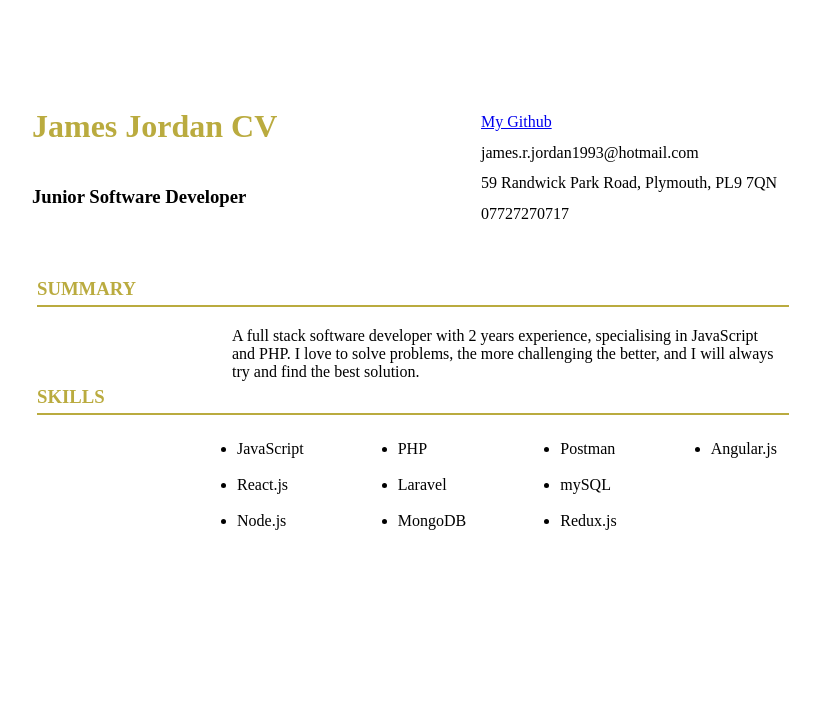
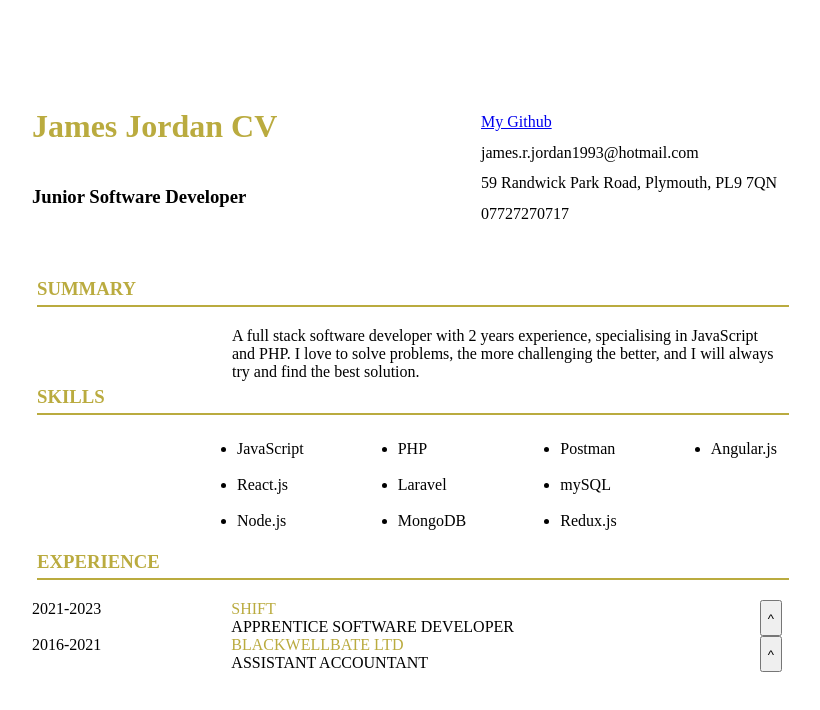
Before and after one commit to JRJ1993/myCV, an Angular app in the folder my-cv/: page / in a window 1280 px wide. Shown: the top 710 px of the page, without its empty margins (76-896 px from the left). Built offline with nearby package versions, Linux system fonts and the light colour scheme.

Commit message:
add buttons to hide descriptions

```diff
--- /dev/null
+++ b/my-cv/src/app/Components/experience/components/job/job.component.css
@@ -0,0 +1,15 @@
+.job-container{
+    display: flex;
+}
+
+.job-title{
+    margin-left: 130px;
+}
+
+.extend-experience-btn{
+    margin-left: auto;
+}
+
+.hide-display{
+    display: none;
+}
--- /dev/null
+++ b/my-cv/src/app/Components/experience/components/job/job.component.html
@@ -0,0 +1,16 @@
+<div class="job-container">
+    <p>{{jobDetails.duration}}</p>
+    <div class="job-title">
+        <p class="primary" >{{jobDetails.companyName | uppercase}}</p>
+        <p>{{jobDetails.jobTitle | uppercase}}</p>
+    </div>
+    <button (click)="onClick()" class="btn extend-experience-btn">^</button>
+
+</div>
+<div class="{{isOpen?'':'hide-display'}}">
+    <ul class="text">
+        <li *ngFor="let bulletPoint of jobDetails.bulletPoints">
+            <p>{{bulletPoint}}</p>
+        </li>
+    </ul>
+</div>
--- /dev/null
+++ b/my-cv/src/app/Components/experience/components/job/job.component.ts
@@ -0,0 +1,14 @@
+import { Component, Input } from '@angular/core';
+
+@Component({
+  selector: 'app-job',
+  templateUrl: './job.component.html',
+  styleUrls: ['./job.component.css'],
+})
+export class JobComponent {
+  @Input() jobDetails: any;
+  isOpen:boolean = false
+  onClick() {
+    this.isOpen = !this.isOpen
+  }
+}
--- a/my-cv/src/app/Components/experience/experience.component.html
+++ b/my-cv/src/app/Components/experience/experience.component.html
@@ -1 +1,4 @@
-<p>experience works!</p>
+<h3 class="primary section-title">{{title | uppercase}}</h3>
+<div class="underline primary"></div>
+<app-job [jobDetails]="jobs[0]"></app-job>
+<app-job [jobDetails]="jobs[1]"></app-job>
--- a/my-cv/src/app/Components/experience/experience.component.ts
+++ b/my-cv/src/app/Components/experience/experience.component.ts
@@ -6,5 +6,28 @@ import { Component } from '@angular/core';
   styleUrls: ['./experience.component.css']
 })
 export class ExperienceComponent {
-
+  title:string = 'experience'
+  jobs:Array<object> = [
+    {companyName:'Shift',
+     jobTitle:'Apprentice Software Developer',
+     duration:'2021-2023',
+     bulletPoints:[
+      "BCS level 4 diploma software development (Northcoders): base JavaScript and React for both frontend and backend coding.",
+      "In order to assist Shift drivers I designed in Figma and built an income tax calculator using React.js JavaScript to create the components and Laravel PHP to construct endpoints. This not only gave drivers better control on their finances but it also formed the final project of my diploma.",
+      "As Shift was expanding the business to business project, the project went through a redesign and needed updating to more modern standards. I was tasked with creating new components for this project. This included a password reset flow using React for the frontend, and Laravel and mongoDB for the backend.",
+      "In order for potential business partners to join and use the business platform, I was tasked with creating a sign up form using React components. During this project, I used pair programming to develop my skills in testing using Postman. I used Postman to test the Laravel PHP endpoints that the form required.",      "Review other developers' work from apprentices to tech leads.",
+      "Worked in a scrum environment.",
+      "Communicated with stakeholders and project managers over project specifications."
+  ]},
+    {companyName:'BlackwellBate LTD',
+    jobTitle:'Assistant Accountant',
+    duration:'2016-2021',
+    bulletPoints:[
+      "Tasked with preparing a large number of small contractor’s year-end accounts.",
+      "Reviewing colleagues work on financial accounts before a final review.",
+      "Developed an excel spreadsheet to increase productivity, including formulas that will calculate what a client can take from what they earn after an estimate of what taxes they will need to pay.",
+      "Communicating with clients with regards to their queries on the phone or by email.",
+      "Achieved AAT Level 3 certificate."
+    ]}
+  ]
 }
--- a/my-cv/src/app/app.component.html
+++ b/my-cv/src/app/app.component.html
@@ -2,4 +2,5 @@
   <app-header></app-header>
   <app-summary></app-summary>
   <app-skills></app-skills>
+  <app-experience></app-experience>
 </div>
--- a/my-cv/src/app/app.module.ts
+++ b/my-cv/src/app/app.module.ts
@@ -9,6 +9,7 @@ import { MainHeaderComponent } from './Components/Header/Components/main-header/
 import { SummaryComponent } from './Components/summary/summary.component';
 import { SkillsComponent } from './Components/skills/skills.component';
 import { ExperienceComponent } from './Components/experience/experience.component';
+import { JobComponent } from './Components/experience/components/job/job.component';
 
 @NgModule({
   declarations: [
@@ -18,7 +19,8 @@ import { ExperienceComponent } from './Components/experience/experience.componen
     MainHeaderComponent,
     SummaryComponent,
     SkillsComponent,
-    ExperienceComponent
+    ExperienceComponent,
+    JobComponent
   ],
   imports: [
     BrowserModule,
--- a/my-cv/src/styles.css
+++ b/my-cv/src/styles.css
@@ -13,6 +13,12 @@ h3{
     margin: 0;
     padding: 0;
 }
+
+h4{
+    margin: 0;
+    padding: 0;
+}
+
 
 .primary{
     color: #BAAB3F;
```
Also changed, not shown: 1 other file (tests, documents, lock files or other folders).
